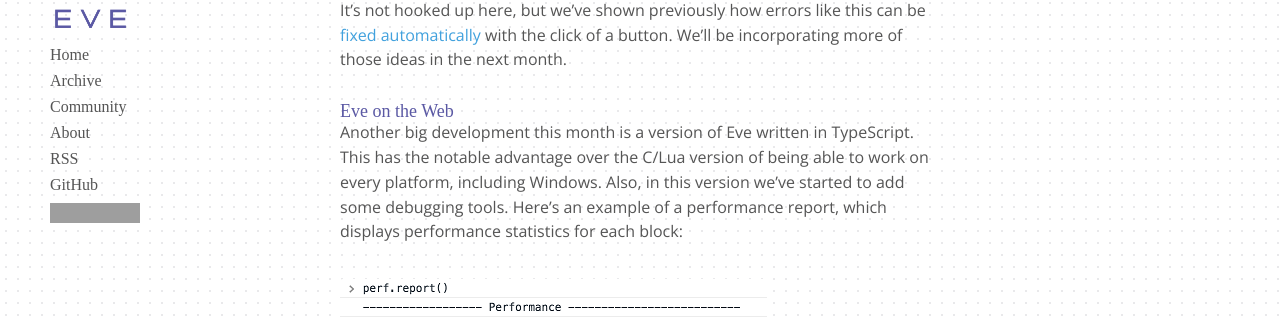
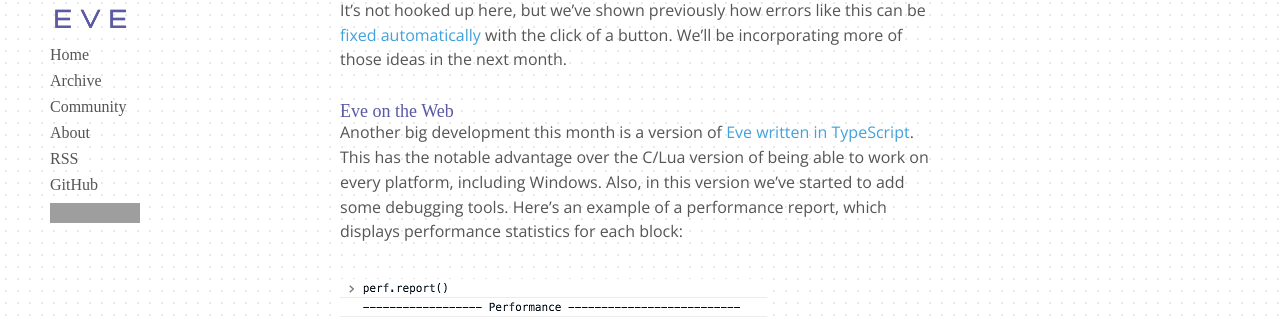
Before and after one commit to Kodowa/incidentalcomplexity, a Jekyll site: the page built from _posts/2016-10-05-september.md, in a window 1280 px wide and 900 px high, scrolled down 3212 px, cut to the strip 139-458 px from the top of the window. Built offline with Jekyll 4.4.1, drawn with Linux system fonts in a browser that asks for light colours; some web fonts are replaced; some of the changed lines change nothing that is shown; grey boxes are pictures that could not be loaded.

Commit message:
add TS link

```diff
--- a/_posts/2016-10-05-september.md
+++ b/_posts/2016-10-05-september.md
@@ -55,7 +55,7 @@
 
 #### Eve on the Web
 
-Another big development this month is a version of Eve written in TypeScript. This has the notable advantage over the C/Lua version of being able to work on every platform, including Windows. Also, in this version we've started to add some debugging tools. Here's an example of a performance report, which displays performance statistics for each block:
+Another big development this month is a version of [Eve written in TypeScript][3.0]. This has the notable advantage over the C/Lua version of being able to work on every platform, including Windows. Also, in this version we've started to add some debugging tools. Here's an example of a performance report, which displays performance statistics for each block:
 
 ![perf]({{ site.url }}/images/perf.png)
 
@@ -65,6 +65,7 @@
 
 We'll have a lot more to talk about on this front in a couple of weeks, so stay tuned.
 
+[3.0]: https://github.com/witheve/Eve/tree/ts-merge
 [3.1]: https://github.com/witheve/Eve/tree/ts-merge/test
 
 #### Word Choice Adjustments
```
